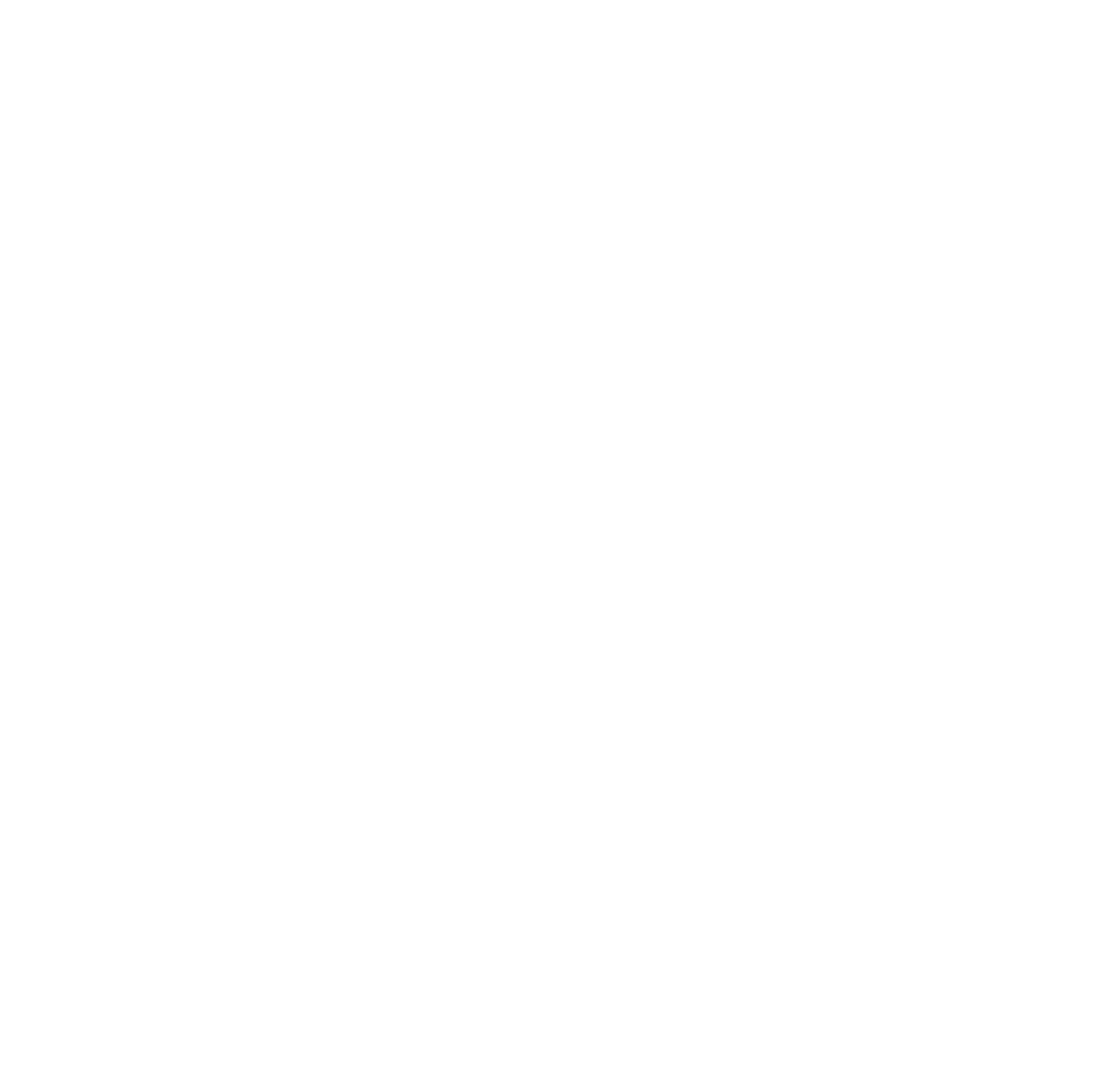
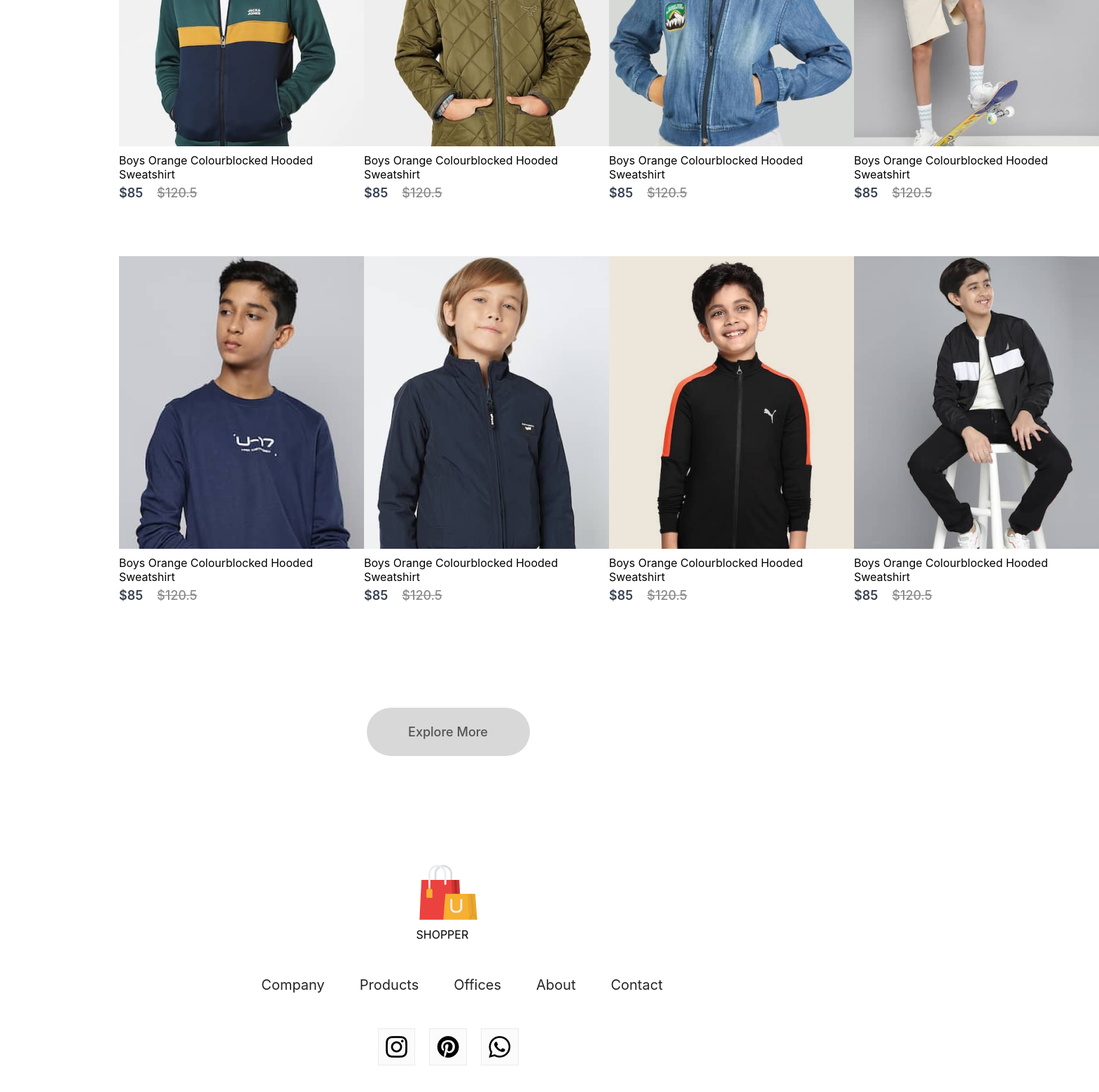
Before and after one commit to kopham/E-commerce-frontend, a React (Create React App) app: page /kids in a window 1280 px wide. Shown: the part 1228-2788 px from the top of the page at 70% size, 1570 px wide, since content can reach past the window. Before the commit the page ends 800 px from the top, so only its background shows below. Built offline with nearby package versions, Linux system fonts and the light colour scheme.

Commit message:
Add new categories

```diff
--- a/src/App.js
+++ b/src/App.js
@@ -7,6 +7,10 @@
 import ShopCategory from './Pages/ShopCategory';
 import Product from './Pages/Product';
 import Cart from './Pages/Cart';
+import Footer from './components/Footer/Footer';
+import men_banner from './components/Assets/banner_mens.png'
+import women_banner from './components/Assets/banner_women.png'
+import kid_banner from './components/Assets/banner_kids.png'
 
 function App() {
   return (
@@ -15,15 +19,16 @@
       <Navbar/>
       <Routes>
         <Route path = '/' element = {<Shop/>}/>
-        <Route path = '/mens' element = {<ShopCategory category = "men"/>}/>
-        <Route path = '/womens' element = {<ShopCategory category = "women"/>}/>
-        <Route path = '/kids' element = {<ShopCategory category = "kid"/>}/>
+        <Route path = '/mens' element = {<ShopCategory banner = {men_banner} category = "men"/>}/>
+        <Route path = '/womens' element = {<ShopCategory banner = {women_banner} category = "women"/>}/>
+        <Route path = '/kids' element = {<ShopCategory banner = {kid_banner} category = "kid"/>}/>
         <Route path = "/product" element = {<Product/>}>
           <Route path = ':productId' element = {<Product/>}/>
         </Route>
         <Route path = '/cart' element = {<Cart/>}/>
         <Route path = '/login' element = {<LoginSignup/>}/>
       </Routes>
+      <Footer/>
       </BrowserRouter>
     </div>
   );
--- /dev/null
+++ b/src/Context/ShopContext.jsx
@@ -0,0 +1,15 @@
+import React, { createContext } from "react";
+import all_product from "../components/Assets/all_product";
+
+export const ShopContext = createContext(null);
+
+const ShopContextProvider = (props) => {
+    const contextValue = {all_product};
+    return(
+        <ShopContext.Provider value = {contextValue}>
+            {props.children}
+        </ShopContext.Provider>
+    )
+}
+
+export default ShopContextProvider;
--- /dev/null
+++ b/src/Pages/CSS/ShopCategory.css
@@ -0,0 +1,43 @@
+.shopcategory-banner{
+    display: block;
+    margin: 30px auto;
+    width: 82%;
+}
+
+.shopcategory-indexSort{
+    display: flex;
+    margin: 0px 170px;
+    justify-content: space-between;
+    align-items: center;
+}
+
+.shopcategory-sort{
+    padding: 10px 20px;
+    border-radius:  40px;
+    border: 1px solid #9b9b9b;
+}
+
+.shopcategory-indexSort p span{
+    font-weight: 600;
+}
+
+.shopcategory-products{
+    margin: 20px 170px;
+    display: grid;
+    grid-template-columns: 5fr 5fr 5fr 5fr;
+    row-gap: 80px;
+}
+
+.shopcategory-loadmore{
+    display: flex;
+    justify-content: center;
+    align-items: center;
+    margin: 150px auto;
+    width: 233px;
+    height: 69px;
+    border-radius: 75px;
+    background: rgb(216, 216, 216);
+    color: rgb(83, 83, 83);
+    font-size: 18px;
+    font-weight: 500;
+}
--- a/src/Pages/LoginSignup.jsx
+++ b/src/Pages/LoginSignup.jsx
@@ -2,7 +2,21 @@
 
 const LoginSignup = () => {
     return(
-        <div>
+        <div className = 'loginsignup'>
+            <div className = "loginsignup-container">
+                <h1>Sign Up</h1>
+                <div className="loginsign-fields">
+                    <input type = "text" placeholder = 'Your Name'/>
+                    <input type = "email" placeholder = 'Email Address'/>
+                    <input type = "password" placeholder = 'Password'/>
+                </div>
+                <button>Continue</button>
+                <p className="loginsignup-login">Already have an account? <span>Login here</span></p>
+                <div className="loginsignup-agree">
+                    <input type="checkbox" name = '' id = ''/>
+                    <p>By continuing, I agree to the terms of use & privacy policy.</p>
+                </div>
+            </div>
 
         </div>
     )
--- a/src/Pages/ShopCategory.jsx
+++ b/src/Pages/ShopCategory.jsx
@@ -1,9 +1,35 @@
-import React from 'react'
+import React, { useContext }from 'react'
+import './CSS/ShopCategory.css'
+import { ShopContext } from '../Context/ShopContext'
+import dropdown_icon from '../components/Assets/dropdown_icon.png'
+import Item from '../components/Item/Item'
 
-const ShopCategory = () => {
+const ShopCategory = (props) => {
+    const {all_product} = useContext(ShopContext);
     return(
-        <div>
-
+        <div className = 'shop-category'>
+            <img className = 'shopcategory-banner' src = {props.banner} alt = ""/>
+            <div className = "shopcategory-indexSort">
+                <p>
+                    <span>Showing 1-12</span> out of 36 products
+                </p>
+                <div className = "shopcategory-sort">
+                    Sort by <img src = {dropdown_icon} alt = "" />
+                </div>
+            </div>
+            <div className="shopcategory-products">
+                {all_product.map((item,i) => {
+                    if (props.category === item.category){
+                        return <Item key = {i} id = {item.id} name = {item.name} image = {item.image} new_price = {item.new_price} old_price = {item.old_price}/>
+                    }
+                    else{
+                        return null
+                    }
+                })}
+            </div>
+            <div className = "shopcategory-loadmore">
+                Explore More
+            </div>
         </div>
     )
 }
--- a/src/components/Footer/Footer.css
+++ b/src/components/Footer/Footer.css
@@ -0,0 +1,62 @@
+.footer{
+    display: flex;
+    flex-direction: column;
+    justify-content: center;
+    align-items: center;
+    gap: 50px;
+}
+
+.footer-logo{
+    display: flex;
+    align-items: center;
+    gap: 20px
+}
+
+.footer-logo p{
+    color: #383838;
+    font-size: 46px;
+    font-weight: 700;
+}
+
+.footer-links{
+    display: flex;
+    list-style: none;
+    gap: 50px;
+    color: #252525;
+    font-size: 20px;
+}
+
+.footer-links li{
+    cursor: pointer;
+}
+
+.footer-social-icon{
+    display: flex;
+    gap: 20px;
+}
+
+.footer-icons-container{
+    padding: 10px;
+    padding-bottom: 6px;
+    background: #fbfbfb;
+    border: 1px solid #ebebeb;
+}
+
+.footer-copyright{
+    display: flex;
+    flex-direction: column;
+    align-items: center;
+    gap: 30px;
+    width: 100%;
+    margin-bottom: 30px;
+    color: #1a1a1a;
+    font-size: 20px;
+}
+
+.footer-copyright hr{
+    width: 80%;
+    border: none;
+    border-radius: 10px;
+    height: 3px;
+    background: #c7c7c7;
+}
--- a/src/components/Footer/Footer.jsx
+++ b/src/components/Footer/Footer.jsx
@@ -28,7 +28,7 @@
                     <img src = {pintester_icon} alt = "" />
                 </div>
                 <div className = "footer-icons-container">
-                    <img src = {whatspp_icon} alt = "" />
+                    <img src = {whatsapp_icon} alt = "" />
                 </div>
             </div>
             <div className = "footer-copyright">
--- a/src/components/Navbar/Navbar.css
+++ b/src/components/Navbar/Navbar.css
@@ -22,7 +22,7 @@
     align-items: center;
     list-style: none;
     gap: 50px;
-    color: #0a0a0a;
+    color: #424141;
     font-size: 20px;
     font-weight: 600;
 }
@@ -43,7 +43,7 @@
     background: red;
 }
 
-.nav-login cart{
+.nav-login-cart{
     display: flex;
     align-items: center;
     gap: 50px;
--- a/src/components/Navbar/Navbar.jsx
+++ b/src/components/Navbar/Navbar.jsx
@@ -11,7 +11,7 @@
         <div className ='navbar'>
             <div className = "nav-logo">
                 <img src = {logo} alt =""/>
-                <p>MADE IN AMERICA</p>
+                <p>MY SHOP</p>
             </div>
             <ul className = "nav-menu">
                 <li onClick = {() => {setMenu("shop")}}><Link to = '/'>Shop</Link>{menu === "shop"?<hr/> : <></>} </li>
--- a/src/index.js
+++ b/src/index.js
@@ -3,12 +3,13 @@
 import './index.css';
 import App from './App';
 import reportWebVitals from './reportWebVitals';
+import ShopContextProvider, { ShopContext } from './Context/ShopContext';
 
 const root = ReactDOM.createRoot(document.getElementById('root'));
 root.render(
-  <React.StrictMode>
+  <ShopContextProvider>
     <App />
-  </React.StrictMode>
+  </ShopContextProvider>
 );
 
 // If you want to start measuring performance in your app, pass a function
```
Also changed, not shown: src/Pages/CSS/LoginSignup.css (added).
